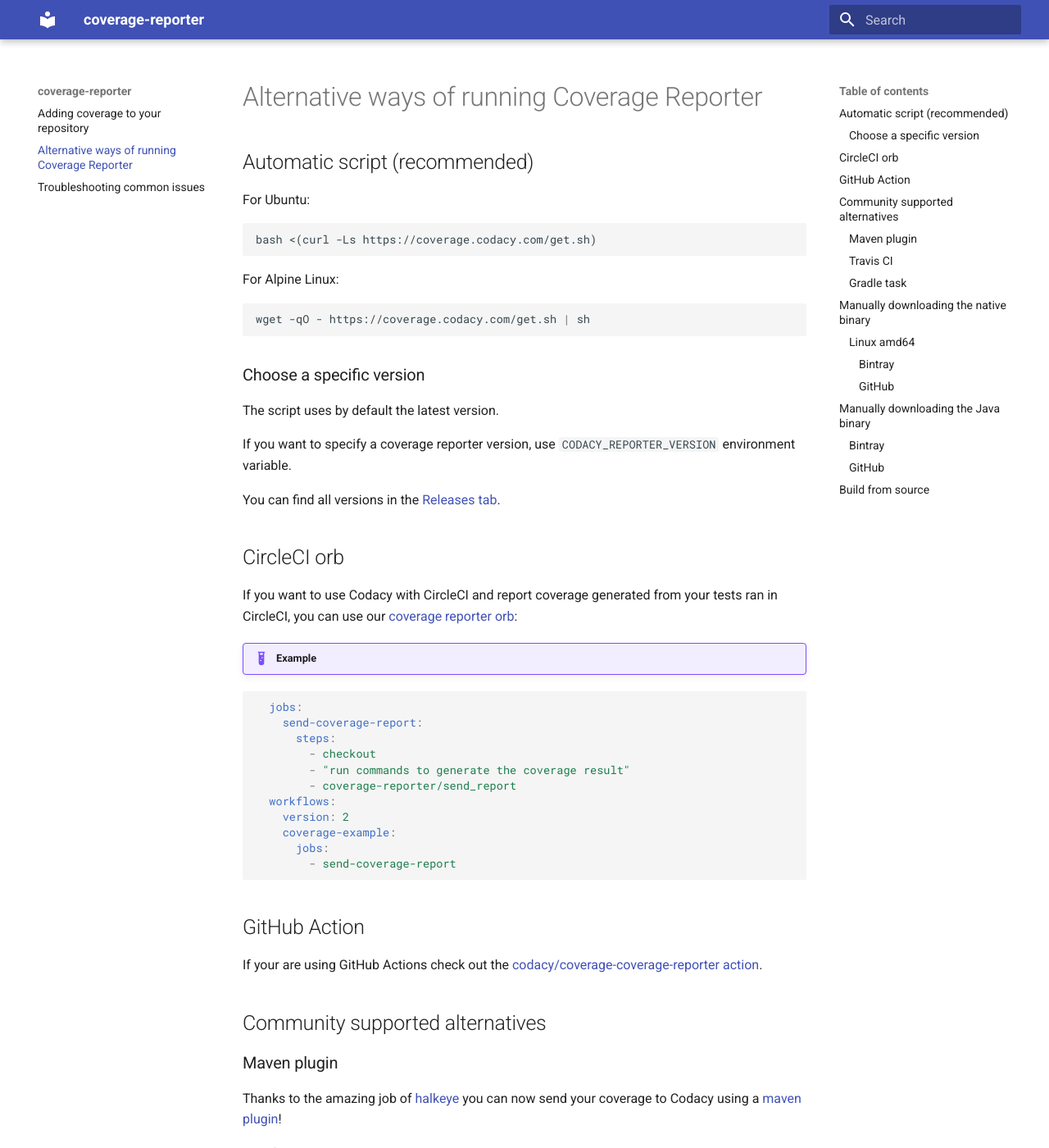
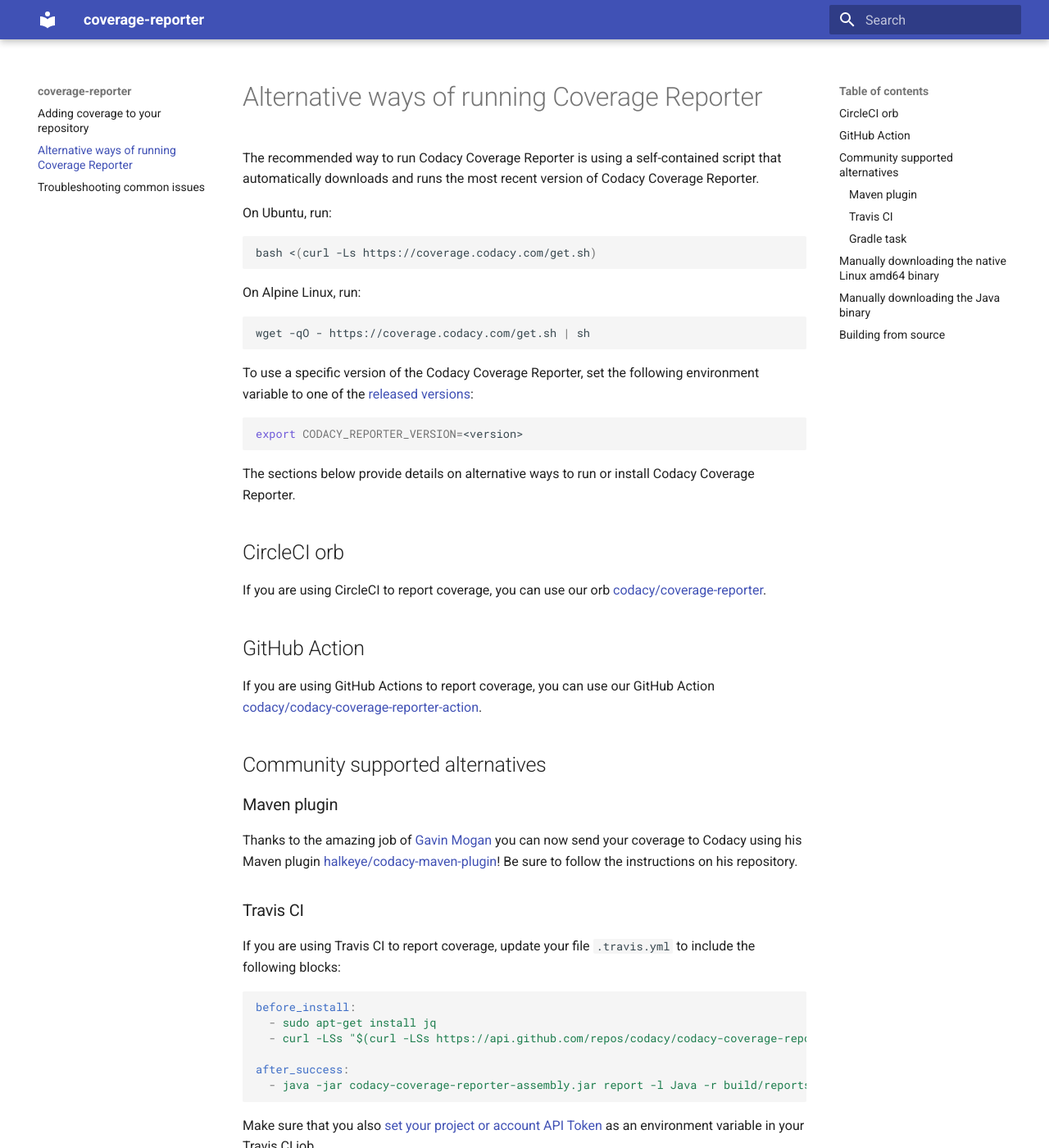
Before and after one commit to codacy/codacy-coverage-reporter, an MkDocs documentation site: the page built from docs/alternative-ways-of-running-coverage-reporter.md, in a window 1280 px wide and 1400 px high. Shown: the whole window at 82% size. Built offline with MkDocs 1.6.1 and Material for MkDocs 9.7.7, drawn with Linux system fonts in a browser that asks for light colours; some of the changed text lies outside the part shown.

Commit message:
Edit and review alternative-ways-of-running-coverage-reporter.md

````diff
--- a/docs/alternative-ways-of-running-coverage-reporter.md
+++ b/docs/alternative-ways-of-running-coverage-reporter.md
@@ -1,61 +1,44 @@
 # Alternative ways of running Coverage Reporter
 
-## Automatic script (recommended)
+The recommended way to run Codacy Coverage Reporter is using a self-contained script that automatically downloads and runs the most recent version of Codacy Coverage Reporter.
 
-For Ubuntu:
+On Ubuntu, run:
 
-```curl
+```bash
 bash <(curl -Ls https://coverage.codacy.com/get.sh)
 ```
 
-For Alpine Linux:
+On Alpine Linux, run:
 
 ```sh
 wget -qO - https://coverage.codacy.com/get.sh | sh
 ```
 
-### Choose a specific version
+To use a specific version of the Codacy Coverage Reporter, set the following environment variable to one of the [released versions](https://github.com/codacy/codacy-coverage-reporter/releases):
 
-The script uses by default the latest version.
+```bash
+export CODACY_REPORTER_VERSION=<version>
+```
 
-If you want to specify a coverage reporter version, use `CODACY_REPORTER_VERSION` environment variable.
-
-You can find all versions in the [Releases tab](https://github.com/codacy/codacy-coverage-reporter/releases).
+The sections below provide details on alternative ways to run or install Codacy Coverage Reporter.
 
 ## CircleCI orb
 
-If you want to use Codacy with CircleCI and report coverage generated from your tests ran in CircleCI, you can use our [coverage reporter orb](https://circleci.com/orbs/registry/orb/codacy/coverage-reporter):
-
-!!! example
-  ```yaml
-    jobs:
-      send-coverage-report:
-        steps:
-          - checkout
-          - "run commands to generate the coverage result"
-          - coverage-reporter/send_report
-    workflows:
-      version: 2
-      coverage-example:
-        jobs:
-          - send-coverage-report
-  ```
+If you are using CircleCI to report coverage, you can use our orb [codacy/coverage-reporter](https://circleci.com/orbs/registry/orb/codacy/coverage-reporter).
 
 ## GitHub Action
 
-If your are using GitHub Actions check out the [codacy/coverage-coverage-reporter action](https://github.com/codacy/codacy-coverage-reporter-action#codacy-coverage-reporter-action).
+If you are using GitHub Actions to report coverage, you can use our GitHub Action [codacy/codacy-coverage-reporter-action](https://github.com/codacy/codacy-coverage-reporter-action).
 
 ## Community supported alternatives
 
 ### Maven plugin
 
-Thanks to the amazing job of [halkeye](https://github.com/halkeye) you can now send your coverage to Codacy using a [maven plugin](https://github.com/halkeye/codacy-maven-plugin)!
-
-Just follow the [instructions on his repository](https://github.com/halkeye/codacy-maven-plugin/blob/master/README.md#usage).
+Thanks to the amazing job of [Gavin Mogan](https://github.com/halkeye) you can now send your coverage to Codacy using his Maven plugin [halkeye/codacy-maven-plugin](https://github.com/halkeye/codacy-maven-plugin)! Be sure to follow the instructions on his repository.
 
 ### Travis CI
 
-If you want to use codacy with Travis CI and report coverage generated from your tests run in Travis, update your .travis.yml to include the following blocks:
+If you are using Travis CI to report coverage, update your file `.travis.yml` to include the following blocks:
 
 ```yaml
 before_install:
@@ -66,11 +49,11 @@
   - java -jar codacy-coverage-reporter-assembly.jar report -l Java -r build/reports/jacoco/test/jacocoTestReport.xml
 ```
 
-Make sure you have set `CODACY_PROJECT_TOKEN` as an environment variable in your travis job!
+Make sure that you also [set your project or account API Token](index.md#2-uploading-coverage-reports-to-codacy) as an environment variable in your Travis CI job.
 
 ### Gradle task
 
-A big shout-out to [tompahoward](https://github.com/tompahoward), you can create a gradle task as suggested in https://github.com/mountain-pass/hyperstate/commit/857ca93e1c8484c14a5e2da9f0434d3daf3328ce
+A big shout-out to [Tom Howard](https://github.com/tompahoward), who suggested a way to [create a Gradle task](https://github.com/mountain-pass/hyperstate/commit/857ca93e1c8484c14a5e2da9f0434d3daf3328ce).
 
 ```gradle
 task uploadCoverageToCodacy(type: JavaExec, dependsOn : jacocoTestReport) {
@@ -104,9 +87,7 @@
 }
 ```
 
----
-
-Gradle task by [Mr_ramych](https://github.com/MrRamych). Made up from solution above.
+The following Gradle task by [MrRamych](https://github.com/MrRamych) was based on the solution above.
 
 ```gradle
 configurations { codacy }
@@ -129,70 +110,71 @@
 }
 ```
 
-## Manually downloading the native binary
+## Manually downloading the native Linux amd64 binary
 
 If you prefer, you can manually download and run the native `codacy-coverage-reporter` binary, either for the latest version or a specific one.
 
 You can use the scripts below to automatically check for the latest version of the binaries, download the binaries from either Bintray or GitHub, and run them.
 
-### Linux amd64
-
-Download the latest binary and use it to post the coverage to Codacy
-
-#### Bintray
+Using Bintray:
 
 ```bash
 LATEST_VERSION="$(curl -Ls https://api.bintray.com/packages/codacy/Binaries/codacy-coverage-reporter/versions/_latest | jq -r .name)"
 curl -Ls -o codacy-coverage-reporter "https://dl.bintray.com/codacy/Binaries/${LATEST_VERSION}/codacy-coverage-reporter-linux"
 chmod +x codacy-coverage-reporter
-./codacy-coverage-reporter report -l Java -r build/reports/jacoco/test/jacocoTestReport.xml
+./codacy-coverage-reporter report
 ```
 
-#### GitHub
+Using GitHub:
 
-```sh
+```bash
 curl -Ls -o codacy-coverage-reporter "$(curl -Ls https://api.github.com/repos/codacy/codacy-coverage-reporter/releases/latest | jq -r '.assets | map({name, browser_download_url} | select(.name | contains("codacy-coverage-reporter-linux"))) | .[0].browser_download_url')"
 chmod +x codacy-coverage-reporter
-./codacy-coverage-reporter report -l Java -r build/reports/jacoco/test/jacocoTestReport.xml
-```
-
-If you are experiencing segmentation faults uploading the coverage (due to [oracle/graal#624](https://github.com/oracle/graal/issues/624)), do this before running the reporter, as a workaround:
-
-```sh
-echo "$(dig +short api.codacy.com | tail -n1) api.codacy.com" >> /etc/hosts
+./codacy-coverage-reporter report
 ```
 
 ## Manually downloading the Java binary
 
-- Linux x86, MacOS, Windows, ...
+Use the Java binary to run Codacy Coverage reporter on other platforms, such as Linux x86, MacOS, Windows, etc.
 
-Download the latest jar and use it to post the coverage to Codacy
+You can use the scripts below to automatically check for the latest version of the Java binaries, download the binaries from either Bintray or GitHub, and run them.
 
-#### Bintray
+Using Bintray:
 
-```sh
+```bash
 LATEST_VERSION="$(curl -Ls https://api.bintray.com/packages/codacy/Binaries/codacy-coverage-reporter/versions/_latest | jq -r .name)"
 curl -Ls -o codacy-coverage-reporter-assembly.jar "https://dl.bintray.com/codacy/Binaries/${LATEST_VERSION}/codacy-coverage-reporter-assembly.jar"
-java -jar codacy-coverage-reporter-assembly.jar report -l Java -r build/reports/jacoco/test/jacocoTestReport.xml
+java -jar codacy-coverage-reporter-assembly.jar report
 ```
 
-#### GitHub
+Using GitHub:
 
-```sh
+```bash
 curl -LS -o codacy-coverage-reporter-assembly.jar "$(curl -LSs https://api.github.com/repos/codacy/codacy-coverage-reporter/releases/latest | jq -r '.assets | map({name, browser_download_url} | select(.name | endswith(".jar"))) | .[0].browser_download_url')"
-java -jar codacy-coverage-reporter-assembly.jar report -l Java -r jacoco.xml
+java -jar codacy-coverage-reporter-assembly.jar report
 ```
 
-## Build from source
+## Building from source
 
 If you are having any issues with your installation, you can also build the coverage reporter from source.
 
-1. Clone our repository https://github.com/codacy/codacy-coverage-reporter
+1.  Clone the Codacy Coverage Reporter repository:
 
-2. Run the command `sbt assembly`. This will produce a .jar that you can run in the `codacy-coverage-reporter/target/codacy-coverage-reporter-<version>-assembly.jar`
+    ```bash
+    git clone https://github.com/codacy/codacy-coverage-reporter.git
+    ```
 
-3. In the project you want to send the coverage, use the jar. Example:
+1.  Run the command `sbt assembly` inside the local repository folder:
 
-```
-<path>/java-project$ java -jar ../codacy-coverage-reporter/target/codacy-coverage-reporter-<version>-assembly.jar report -l Java -r jacoco.xml
-```
+    ```bash
+    cd codacy-coverage-reporter
+    sbt assembly
+    ```
+
+    This will produce a file `target/codacy-coverage-reporter-assembly-<version>.jar` that you can run.
+
+1.  Execute this `.jar` in the repository where you want to upload the coverage. For example:
+
+    ```bash
+    <path>/java-project$ java -jar ../codacy-coverage-reporter/target/codacy-coverage-reporter-assembly-<version>.jar report
+    ```
````
